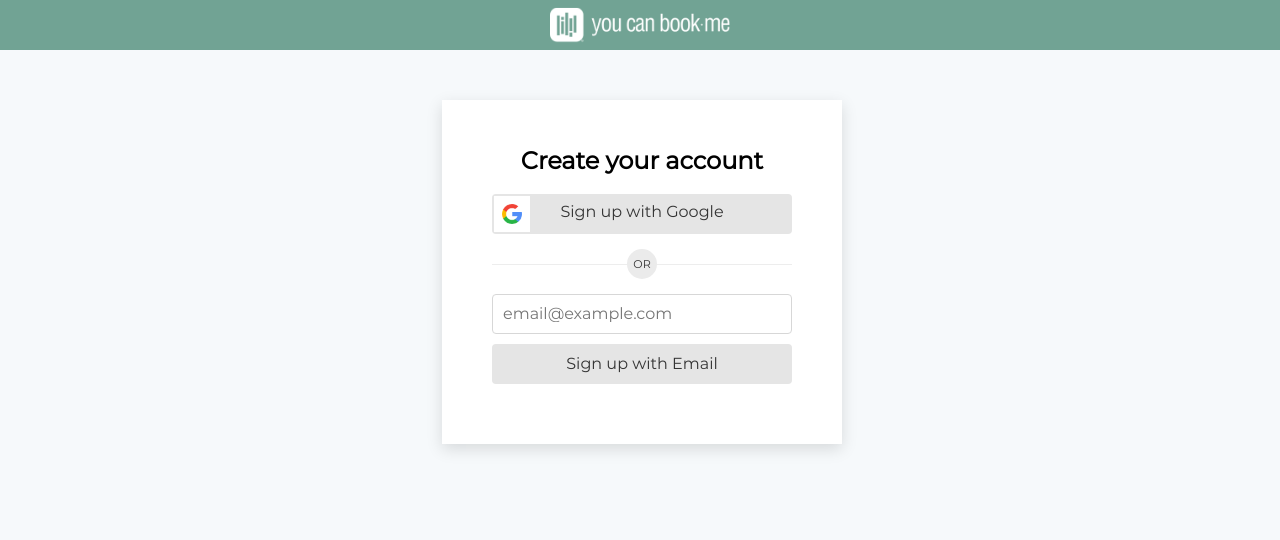
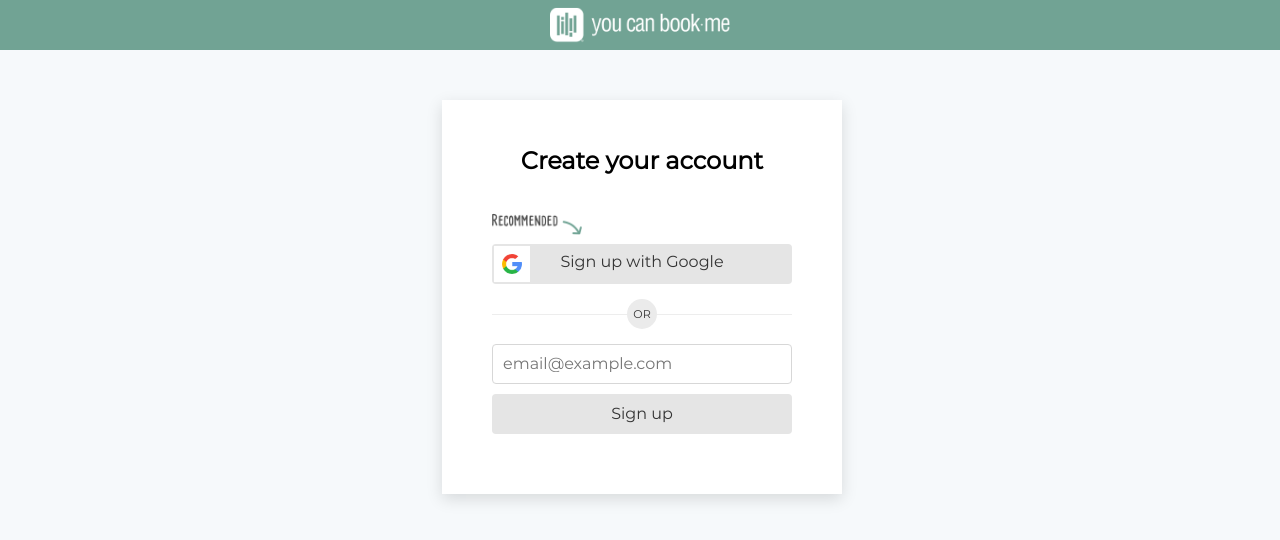
Before and after one commit to GenGerGen-lab/You-can-book-me, a React app: page /register in a window 1280 px wide. Both pictures are taken after a click on the button "Sign up with Email". Shown: the top 540 px of the page. Built offline with nearby package versions, Linux system fonts and the light colour scheme.

Commit message:
Submit user data on server through email form, and show email waiting verification section

```diff
--- a/src/pages/RegistrationPage/RegistrationPage.js
+++ b/src/pages/RegistrationPage/RegistrationPage.js
@@ -16,18 +16,60 @@
 
 import IconGoogle from '../../assets/images/iconGoogle.png';
 import IconEmail from '../../assets/images/iconEmail.png';
+import IconEnvelop from '../../assets/images/envelope.png';
+import IconRecomend from '../../assets/images/recomendAuth.png';
 
 const StyledSection = styled(Section)`
   background-color: #f6f9fb;
+`;
+
+const StyledCenterSection = styled(StyledSection)`
+  display: flex;
+  align-items: center;
+  justify-content: center;
+  flex-direction: column;
+  height: calc(100% - 60px);
 `;
 
 const H2 = styled.h2`
   margin: 0 0 20px 0;
 `;
 
+const StyledImg = styled.img`
+  margin: 20px 0;
+`;
+
+const StyledP = styled.p`
+  text-align: center;
+  line-height: 1.5;
+  color: #444;
+`;
+
+const StyledGoogleLink = styled(StyledButtonLink)`
+  margin-top: 70px;
+  &:before {
+    content: '';
+    position: absolute;
+    top: -40px;
+    left: 0;
+    right: 0;
+    bottom: 0;
+    width: 100%;
+    height: 100%;
+    background: url(${IconRecomend}) left center no-repeat transparent;
+    background-size: 30%;
+  }
+`;
+
 export class RegistrationPage extends PureComponent {
   state = {
-    isFormVisible: false
+    value: '',
+    isFormVisible: false,
+    isEmailPosted: false
+  };
+
+  onEmailChange = evt => {
+    this.setState({ value: evt.target.value });
   };
 
   onEmailOpen = () => {
@@ -38,9 +80,20 @@
 
   onEmailSubmit = async evt => {
     evt.preventDefault();
-    const response = await fetch('/user', { method: 'GET' });
-    const result = await response.json();
+
+    const data = { value: this.state.value };
+
+    const response = await fetch('/emailVerification', {
+      method: 'POST',
+      headers: { 'Content-Type': 'application/json' },
+      body: JSON.stringify(data)
+    });
+    const result = await response;
     console.log(result);
+
+    this.setState({
+      isEmailPosted: true
+    });
   };
 
   render() {
@@ -50,18 +103,29 @@
           <title>YouCanBook.me</title>
         </Helmet>
         <AppHeader />
+        {!this.state.isEmailPosted ? (
           <Fieldset>
             <H2>Create your account</H2>
-          <StyledButtonLink href="/api/auth/google">
+            <StyledGoogleLink href="/api/auth/google">
               <Img src={IconGoogle} width="20px" alt="Иконка" />
               Sign up with Google
-          </StyledButtonLink>
+            </StyledGoogleLink>
             <FormSeparator />
 
             {this.state.isFormVisible ? (
-            <form action="register" method="POST" onSubmit={this.onEmailSubmit}>
-              <StyledInput type="text" placeholder="email@example.com" />
-              <StyledButton type="submit">Sign up with Email</StyledButton>
+              <form
+                action="register"
+                method="POST"
+                onSubmit={this.onEmailSubmit}
+              >
+                <StyledInput
+                  type="email"
+                  onChange={this.onEmailChange}
+                  placeholder="email@example.com"
+                  value={this.state.value}
+                  required
+                />
+                <StyledButton type="submit">Sign up</StyledButton>
               </form>
             ) : (
               <StyledButton onClick={this.onEmailOpen}>
@@ -70,6 +134,17 @@
               </StyledButton>
             )}
           </Fieldset>
+        ) : (
+          <StyledCenterSection>
+            <StyledImg src={IconEnvelop} alt="Icon" />
+            <h2>You&apos;ve got mail</h2>
+            <StyledP>
+              To complete your registration with YouCanBook.me, please
+              <br />
+              check your email and follow the link.
+            </StyledP>
+          </StyledCenterSection>
+        )}
       </StyledSection>
     );
   }
```
Lines whose indentation alone changed are shown as unchanged.
